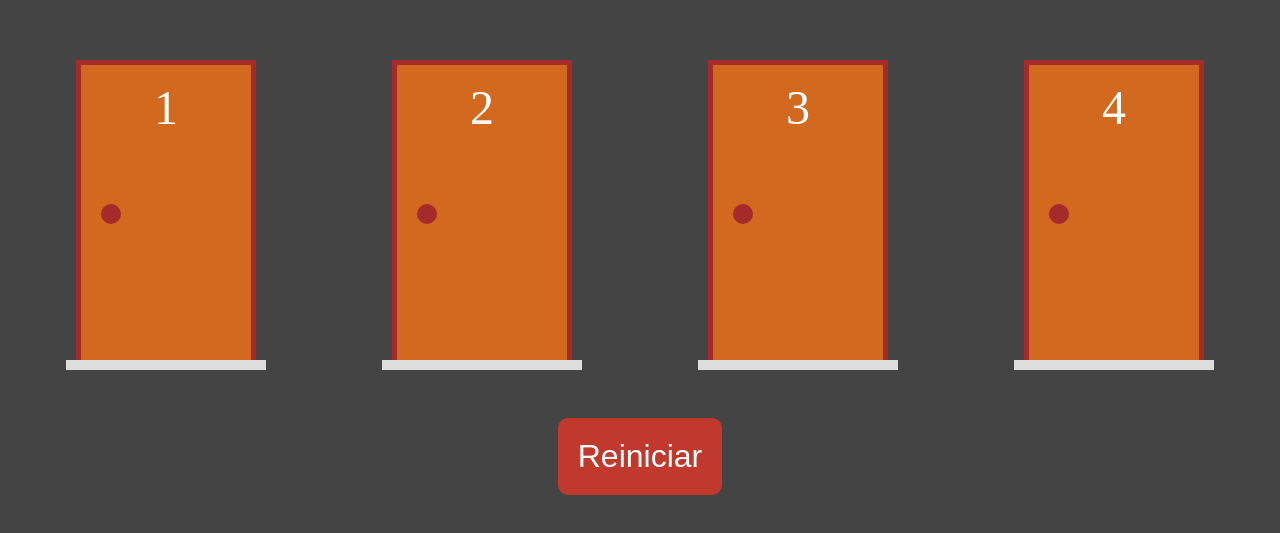
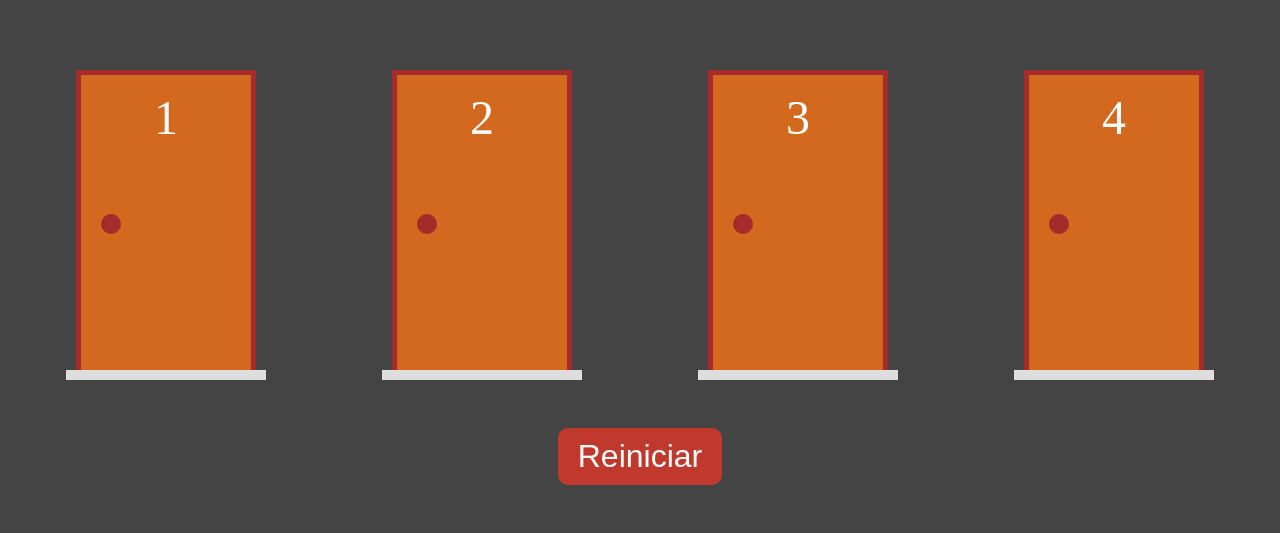
Before and after one commit to DiogoKenway/monty-hall, a Next.js app: page /jogo in a window 1280 px wide. Shown: the part 123-656 px from the top of the page. Built offline with nearby package versions, Linux system fonts and the light colour scheme.

Commit message:
refacturing  code

```diff
--- a/src/functions/portas.ts
+++ b/src/functions/portas.ts
@@ -1,10 +1,10 @@
 import PortaModel from "../model/porta";
 
-function criarPortas(qtde: number, selecionada: number) : PortaModel[] {
+function criarPortas(qtde: number, portaComPresente: number) : PortaModel[] {
 
     return Array.from({ length: qtde }, (_, i) => {
         const numero = i + 1;
-        const temPresente = numero === selecionada
+        const temPresente = numero === portaComPresente
         return new PortaModel(numero, temPresente);
     });
 }
--- a/src/styles/jogo.module.css
+++ b/src/styles/jogo.module.css
@@ -26,7 +26,7 @@
     color: #FFF;
     font-size: 2rem;
     border: none;
-    padding: 20px;
+    padding: 10px 20px;
     cursor: pointer;
     border-radius: 10px;
 }
```
